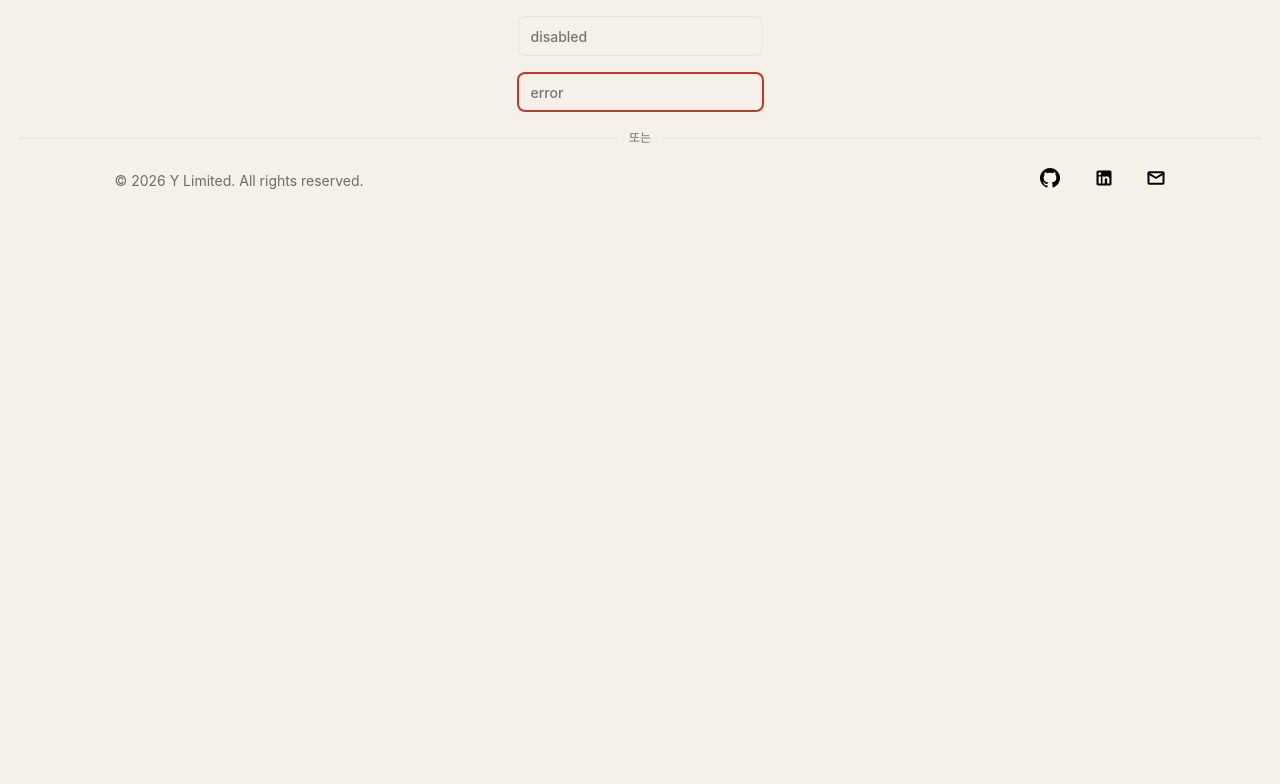
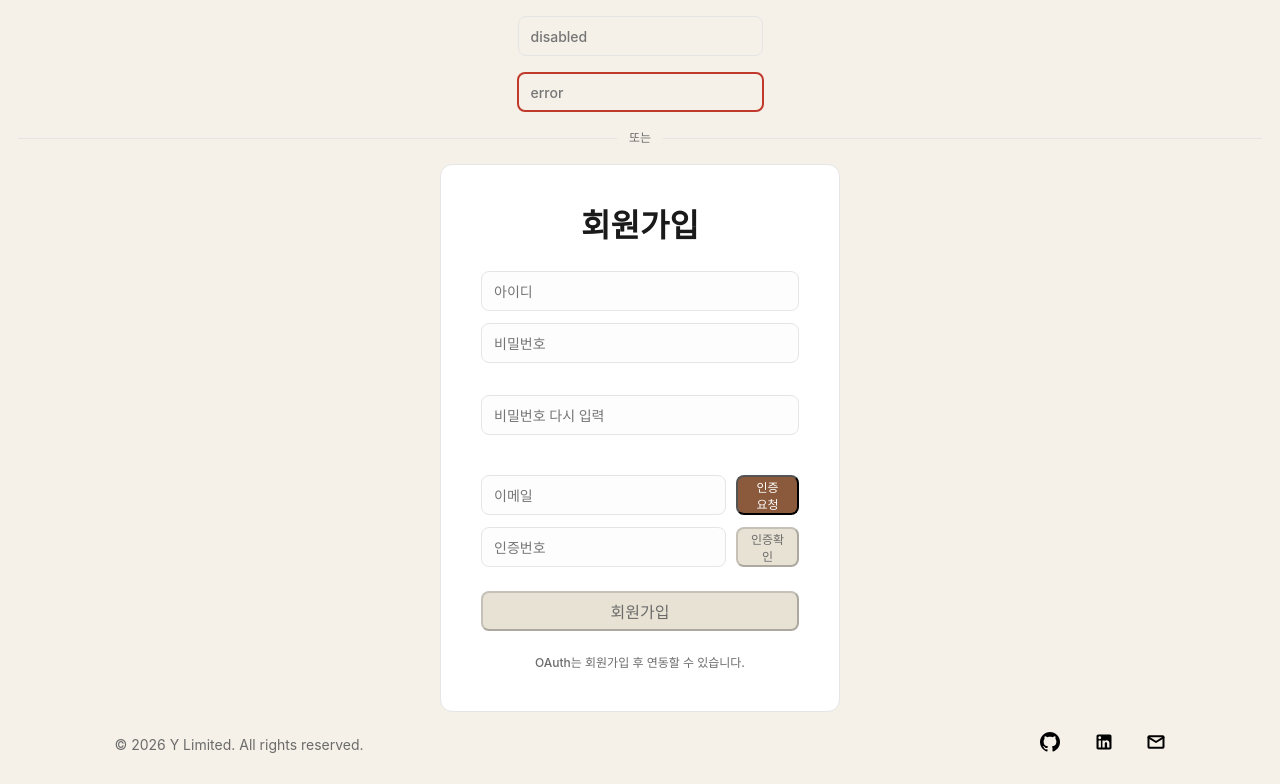
Before and after one commit to azbayor2/limited-code-front, a React (Vite) app: page /test in a window 1280 px wide. Shown: the part 926-1710 px from the top of the page. Before the commit the page ends 1146 px from the top, so only its background shows below. Built offline with nearby package versions, Linux system fonts and the light colour scheme.

Commit message:
feat: 회원가입 컴포넌트 생성

```diff
--- a/src/components/Button/Button.tsx
+++ b/src/components/Button/Button.tsx
@@ -1,21 +1,23 @@
-import styles from "./Button.module.css";
+import styles from './Button.module.css';
 
 type ButtonProps = {
   children: React.ReactNode;
-  variant?: "primary" | "secondary" | "ghost" | "destructive";
-  size?: "large" | "small" | "medium";
+  variant?: 'primary' | 'secondary' | 'ghost' | 'destructive';
+  size?: 'large' | 'small' | 'medium';
   disabled?: boolean;
+  classname?: string;
   onClick?: () => void;
 };
 
 function Button({
   children,
-  variant = "primary",
-  size = "large",
+  variant = 'primary',
+  size = 'large',
   disabled = false,
+  classname = '',
   onClick,
 }: ButtonProps) {
-  const className = `${styles.button} ${styles[variant]} ${styles[size]}`;
+  const className = `${styles.button} ${styles[variant]} ${styles[size]} ${classname}`;
 
   return (
     <button
--- a/src/components/PlaceHolder/PlaceHolder.tsx
+++ b/src/components/PlaceHolder/PlaceHolder.tsx
@@ -1,20 +1,27 @@
-import styles from './PlaceHolder.module.css'
+import styles from './PlaceHolder.module.css';
 
 type PlaceHolderProps = {
   text: string;
   disabled: boolean;
   error: boolean;
-}
+  classname?: string;
+};
 
 //수정 필요 (text error handling)
 
-
-function PlaceHolder({text, disabled, error}:PlaceHolderProps) {
-
+function PlaceHolder({
+  text,
+  disabled,
+  error,
+  classname = '',
+}: PlaceHolderProps) {
   return (
-    <input className={error ? styles.error : styles.PlaceHolder} placeholder={text} disabled={disabled} />
-  )
+    <input
+      className={`${error ? styles.error : styles.PlaceHolder} ${classname}`}
+      placeholder={text}
+      disabled={disabled}
+    />
+  );
 }
 
-
 export default PlaceHolder;
--- a/src/components/Sidebar/Sidebar.tsx
+++ b/src/components/Sidebar/Sidebar.tsx
@@ -1,45 +1,45 @@
-import styles from "./Sidebar.module.css";
-import MenuCard from "./Menu/MenuCard";
-import type { Category } from "../../types/Category";
-
+import styles from './Sidebar.module.css';
+import MenuCard from './Menu/MenuCard';
+import type { Category } from '../../types/Category';
 
 type SidebarProps = {
-    categories: Category[] | null,
-    selected: number | null,
-    title: "category" | "settings"
+  categories: Category[] | null;
+  selected: number | null;
+  title: 'category' | 'settings';
 };
 
 const settingsList: Category[] = [
   {
     id: 1,
-        name: "회원",
-        uri: "/settings/user"
+    name: '회원',
+    uri: '/settings/user',
   },
   {
     id: 2,
     name: 'OAuth',
-        uri: "/setings/oauth"
+    uri: '/setings/oauth',
   },
   {
     id: 3,
-        name: "태그",
-        uri: "/settings/tag"
-    }
-]
+    name: '태그',
+    uri: '/settings/tag',
+  },
+];
 
-
-function Sidebar({categories=null, selected=null, title='category'}: SidebarProps) {
-
-
+function Sidebar({
+  categories = null,
+  selected = null,
+  title = 'category',
+}: SidebarProps) {
   return (
     <div className={styles.sidebar}>
       <MenuCard
-            categories={title==='category' ? categories : settingsList}
+        categories={title === 'category' ? categories : settingsList}
         selected={selected}
-            title={title}/>
+        title={title}
+      />
     </div>
-    )
+  );
 }
 
-
 export default Sidebar;
--- a/src/pages/Home/test/test.tsx
+++ b/src/pages/Home/test/test.tsx
@@ -1,4 +1,4 @@
-import styles from "./Test.module.css";
+import styles from './Test.module.css';
 import {
   Header,
   MenuItem,
@@ -8,10 +8,11 @@ import {
   Footer,
   OAuthButton,
   PlaceHolder,
-  DividerWithText
-} from "../../../components/index.tsx";
+  DividerWithText,
+} from '../../../components/index.tsx';
 
-import { CategoryLists } from "./MockData.ts";
+import { CategoryLists } from './MockData.ts';
+import RegisterForm from '../../register/RegisterForm.tsx';
 
 function Test() {
   return (
@@ -26,22 +27,27 @@ function Test() {
         <NormalDivider />
         <MenuCard
           categories={CategoryLists}
-          selected={CategoryLists.find((c) => c.name === "Docker")?.id || null}
+          selected={CategoryLists.find((c) => c.name === 'Docker')?.id || null}
           title="category"
         />
-        <Sidebar
-          categories={CategoryLists}
-          selected = {1}
-          title="settings"/>
-        <OAuthButton provider="Google" enabled={true} text="Google 계정으로 로그인"/>
-        <OAuthButton provider="Google" enabled={false} text="Google 계정 연동 완료"/>
-        <PlaceHolder text='default' disabled={false} error={false}/>
-        <PlaceHolder text='disabled' disabled={true} error={false}/>
-        <PlaceHolder text='error' disabled={false} error={true}/>
-        <DividerWithText text="또는"/>
-
+        <Sidebar categories={CategoryLists} selected={1} title="settings" />
+        <OAuthButton
+          provider="Google"
+          enabled={true}
+          text="Google 계정으로 로그인"
+        />
+        <OAuthButton
+          provider="Google"
+          enabled={false}
+          text="Google 계정 연동 완료"
+        />
+        <PlaceHolder text="default" disabled={false} error={false} />
+        <PlaceHolder text="disabled" disabled={true} error={false} />
+        <PlaceHolder text="error" disabled={false} error={true} />
+        <DividerWithText text="또는" />
+        <RegisterForm />
       </div>
-      <Footer/>
+      <Footer />
     </div>
   );
 }
--- /dev/null
+++ b/src/pages/register/RegisterForm.module.css
@@ -0,0 +1,78 @@
+.form {
+  display: flex;
+  width: 400px;
+  height: fit-content;
+  padding: 40px;
+  flex-direction: column;
+  align-items: center;
+  gap: 24px;
+  border-radius: 12px;
+  border: 1px solid var(--border-subtle, #e5e5e5);
+  background: var(--text-inverse, #fff);
+}
+
+.innerform {
+  display: flex;
+  flex-direction: column;
+  align-items: flex-start;
+  gap: 12px;
+  align-self: stretch;
+  background: rgba(0, 0, 0, 0);
+}
+
+.titleText {
+  color: var(--text-primary, #1a1a1a);
+
+  /* heading/h1 */
+  font-family: Inter;
+  font-size: 32px;
+  font-style: normal;
+  font-weight: 700;
+  line-height: 42px; /* 131.25% */
+  background: rgba(0, 0, 0, 0);
+}
+
+.placeHolder {
+  width: 100%;
+}
+
+.text {
+  color: var(--text-secondary, #6b6b6b);
+
+  /* label/small */
+  font-family: Inter;
+  font-size: 12px;
+  font-style: normal;
+  font-weight: 500;
+  line-height: 16px; /* 133.333% */
+  background: rgba(0, 0, 0, 0);
+}
+
+.gap {
+  height: 8px;
+  align-self: stretch;
+  background: rgba(0, 0, 0, 0);
+}
+
+.gap2 {
+  height: 16px;
+  align-self: stretch;
+  background: rgba(0, 0, 0, 0);
+}
+
+.button {
+  width: 100%;
+  height: 40px;
+}
+
+.area {
+  display: flex;
+  flex-direction: row;
+  align-items: flex-start;
+
+  width: 100%;
+  gap: 10px;
+  height: fit-content;
+  align-self: stretch;
+  background: rgba(0, 0, 0, 0);
+}
--- /dev/null
+++ b/src/pages/register/RegisterForm.tsx
@@ -0,0 +1,71 @@
+import { Button, PlaceHolder } from '../../components';
+import module from './RegisterForm.module.css';
+
+function RegisterForm() {
+  return (
+    <div className={module.form}>
+      <span className={module.titleText}>회원가입</span>
+      <div className={module.innerform}>
+        <PlaceHolder
+          classname={module.placeHolder}
+          text="아이디"
+          disabled={false}
+          error={false}
+        />
+        <PlaceHolder
+          classname={module.placeHolder}
+          text="비밀번호"
+          disabled={false}
+          error={false}
+        />
+        <div className={module.gap} />
+        <PlaceHolder
+          classname={module.placeHolder}
+          text="비밀번호 다시 입력"
+          disabled={false}
+          error={false}
+        />
+        <div className={module.gap2} />
+
+        <div className={module.area}>
+          <PlaceHolder text="이메일" disabled={false} error={false} />
+          <Button
+            classname={module.button}
+            variant="primary"
+            size="small"
+            disabled={false}
+          >
+            인증 요청
+          </Button>
+        </div>
+
+        <div className={module.area}>
+          <PlaceHolder text="인증번호" disabled={false} error={false} />
+          <Button
+            classname={module.button}
+            variant="primary"
+            size="small"
+            disabled={true}
+          >
+            인증확인
+          </Button>
+        </div>
+      </div>
+
+      <Button
+        classname={module.button}
+        variant="primary"
+        size="large"
+        disabled={true}
+      >
+        회원가입
+      </Button>
+
+      <span className={module.text}>
+        OAuth는 회원가입 후 연동할 수 있습니다.
+      </span>
+    </div>
+  );
+}
+
+export default RegisterForm;
```
Also changed, not shown: eslint.config.js (+11 -12 lines), src/components/DividerWithText/DividerWithText.tsx (+6 -11 lines), 2 other files (tests, documents, lock files or other folders). Lines whose indentation alone changed are shown as unchanged.
